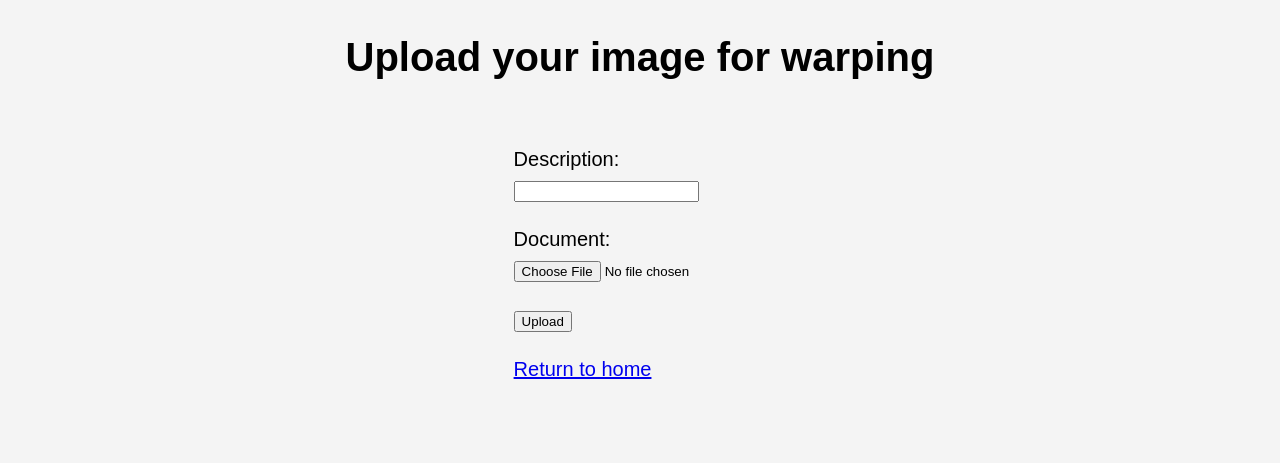
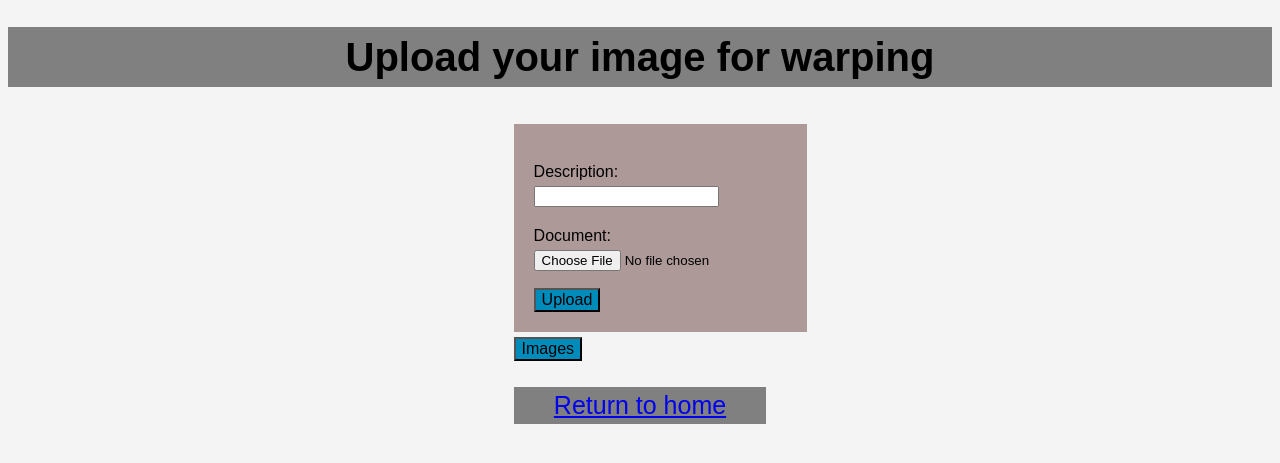
Before and after one commit to whairan/qMorph, a Django app: page /registration/upload in a window 1280 px wide. Shown: the top 463 px of the page. Run offline with Django 3.2, Linux system fonts and the light colour scheme.

Commit message:
My first commit

```diff
--- a/registration/templates/registration/home.html
+++ b/registration/templates/registration/home.html
@@ -1,4 +1,4 @@
-{% load static %"}
+
 <!DOCTYPE html>
 <html>
 <head>
--- a/registration/templates/registration/home_page.html
+++ b/registration/templates/registration/home_page.html
@@ -10,6 +10,7 @@
 
 		<title>qMorph app | Welcome</title>
 		<link rel="stylesheet" type="text/css" href="{% static './css/style.css' %}">
+
 	</head>
 
 	<body>
@@ -20,8 +21,8 @@
 				</div>
 				<nav>
 					<ul>
-						<li class="current"><a href="{% url 'registration:home_page' %}">HOME</a></li>
-						<li><a href="{% url 'registration:index' %}">MENU</a></li>
+						<li class="current"><a href="{% url 'registration:home_page' %}">INTRODUCTION</a></li>
+						<li><a href="{% url 'registration:index' %}">WARP</a></li>
 					</ul>
 				</nav>
 			</div>
--- a/registration/templates/registration/upload.html
+++ b/registration/templates/registration/upload.html
@@ -3,7 +3,59 @@
 <html>
 <head>
 	<title>qMorph app | About</title>
-	<link rel="stylesheet" type="text/css" href="{% static './css/downloads.css' %}">
+<!-- 	<link rel="stylesheet" type="text/css" href="{% static './css/downloads.css' %}"> -->
+	<style type="text/css">
+
+		body{
+			font: 20px/1.5 Arial, Helvetica, sans-serif;
+			padding: 20;
+			margin: 20;
+			background-color: #f4f4f4;
+		}
+		h1{
+			background-color: gray;
+		}
+
+		.container{
+		/* global */
+
+			width: 20%;
+			margin: auto;
+			overflow: visible;
+			padding: 10px;
+
+		}
+
+		.center {
+			text-align: center;
+		}
+		#button{
+			align-content: center;
+			background: #008CBA;
+			display: inline-block;
+			font-size: 16px;
+			/*margin-right: auto;*/
+			/*margin-left: auto;*/
+		}
+		#up{
+			padding: 20px;
+			align-content: center;
+			background: #AE9999;
+			display: inline-block;
+			font-size: 16px;
+
+		}
+		#return{
+			background-color: gray;
+			text-align: center;
+			font-size: 25px;
+
+		}
+
+
+	</style>
+
+
 </head>
 <body>
 	<header>
@@ -12,12 +64,20 @@
 	<section id="Upload">
 		<div class="container">
 			{% block content %}
-			<form method="post" enctype="multipart/form-data">
+			<form id="up"  method="post" enctype="multipart/form-data">
 				{% csrf_token %}
 				{{ form.as_p }}
-				<button type="submit">Upload</button>
+				<button id="button"  type="submit">Upload</button>
 			</form>
- 			<p><a href="{% url 'registration:home_page' %}">Return to home</a></p>
+
+			<div>
+				<form action="{% url 'registration:home' %}" method="POST">
+				{% csrf_token %}
+   				<input id="button" type="submit" value="Images" />
+				</form>
+			</div>
+
+ 			<p id="return"><a href="{% url 'registration:index' %}">Return to home</a></p>
   			{% endblock %}
 		</div>
 	</section>
```
Also changed, not shown: registration/backend/main.py (+18 -24 lines), registration/templates/registration/display_image.html (+5 -2 lines), registration/templates/registration/menu.html (+7 -17 lines), db.sqlite3, registration/media/warp_1.png (added), 1 other file.
